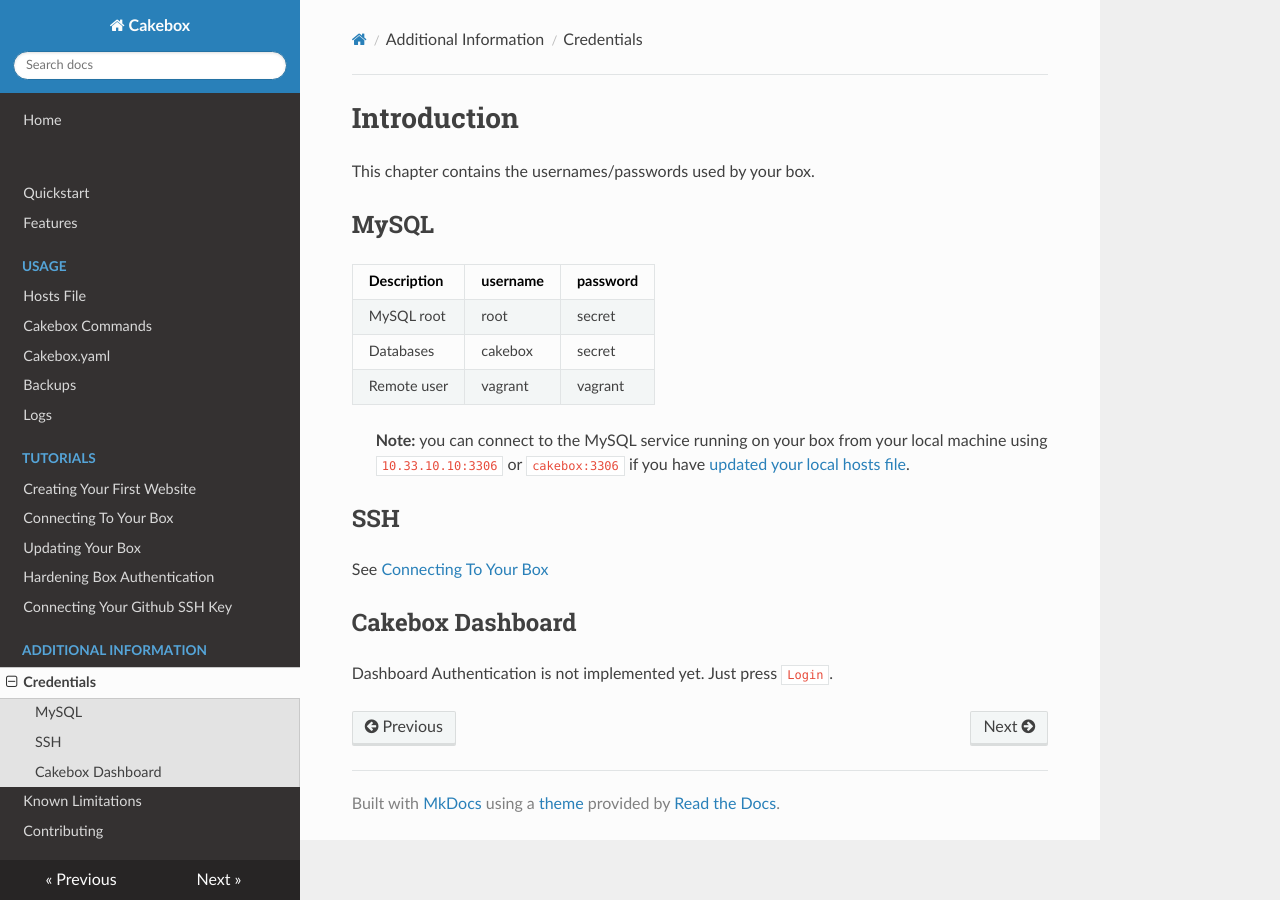
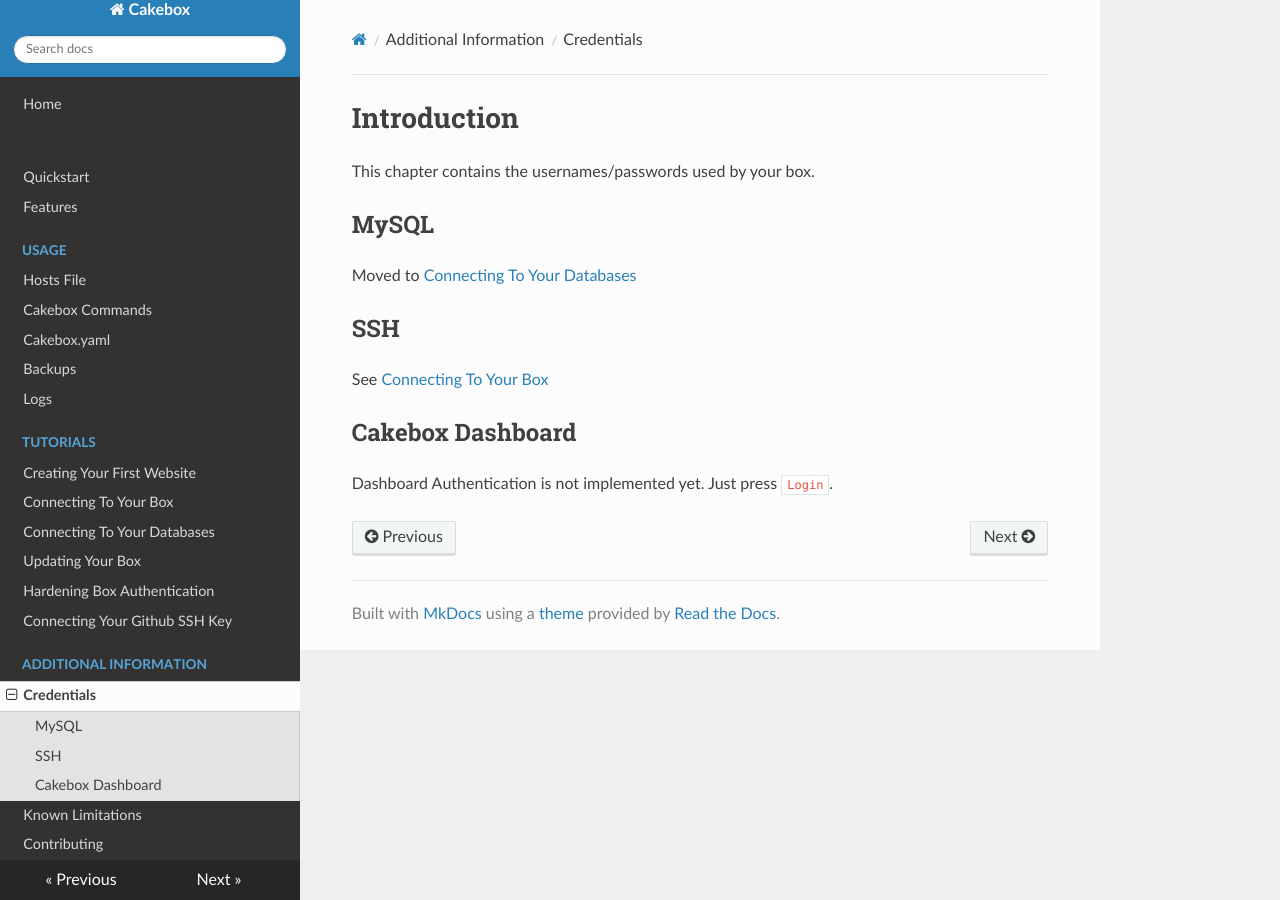
Before and after one commit to alt3/cakebox, an MkDocs documentation site: the page built from docs/sources/additional/credentials.md, in a window 1280 px wide. Built offline with MkDocs 1.6.1, drawn with Linux system fonts in a browser that asks for light colours; nearby versions of some CDN libraries; old or Windows-style settings are respelled for this version of MkDocs.

Commit message:
Adds databases tutorial

```diff
--- a/docs/sources/additional/credentials.md
+++ b/docs/sources/additional/credentials.md
@@ -4,17 +4,7 @@ This chapter contains the usernames/passwords used by your box.
 
 ## MySQL
 
-Description  | username | password |
-:----------- | :--------- | :--------- |
-MySQL root  | root | secret |
-Databases | cakebox | secret |
-Remote user | vagrant | vagrant |
-
-<break />
-
-> **Note:** you can connect to the MySQL service running on your box from
-> your local machine using ``10.33.10.10:3306`` or ``cakebox:3306`` if you have
-> [updated your local hosts file](usage/hosts-file/).
+Moved to [Connecting To Your Databases](tutorials/connecting-to-your-databases/)
 
 ## SSH
 
--- a/mkdocs.yml
+++ b/mkdocs.yml
@@ -31,6 +31,7 @@ pages:
 # Tutorials:
 - ['tutorials/creating-your-first-website.md', 'Tutorials', 'Creating Your First Website']
 - ['tutorials/connecting-to-your-box.md', 'Tutorials', 'Connecting To Your Box']
+- ['tutorials/connecting-to-your-databases.md', 'Tutorials', 'Connecting To Your Databases']
 - ['tutorials/updating-your-box.md', 'Tutorials', 'Updating Your Box']
 - ['tutorials/hardening-box-authentication.md', 'Tutorials', 'Hardening Box Authentication']
 - ['tutorials/connecting-your-github-ssh-key.md', 'Tutorials', 'Connecting Your Github SSH Key']
```
Also changed, not shown: docs/sources/index.md (+0 -1 lines), docs/sources/tutorials/connecting-to-your-databases.md (added, +81 -0 lines), docs/sources/usage/hosts-file.md (+1 -1 lines).
